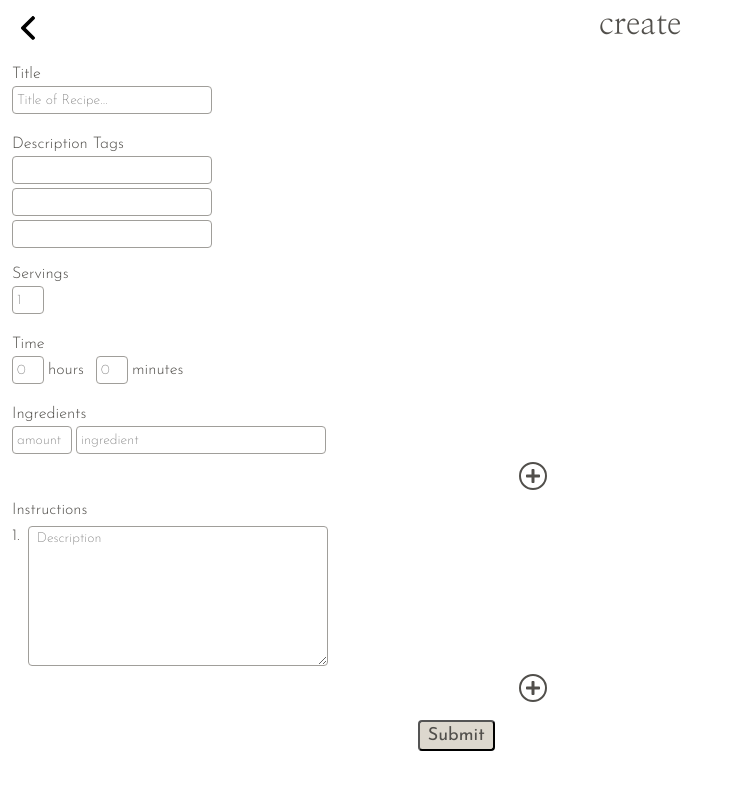
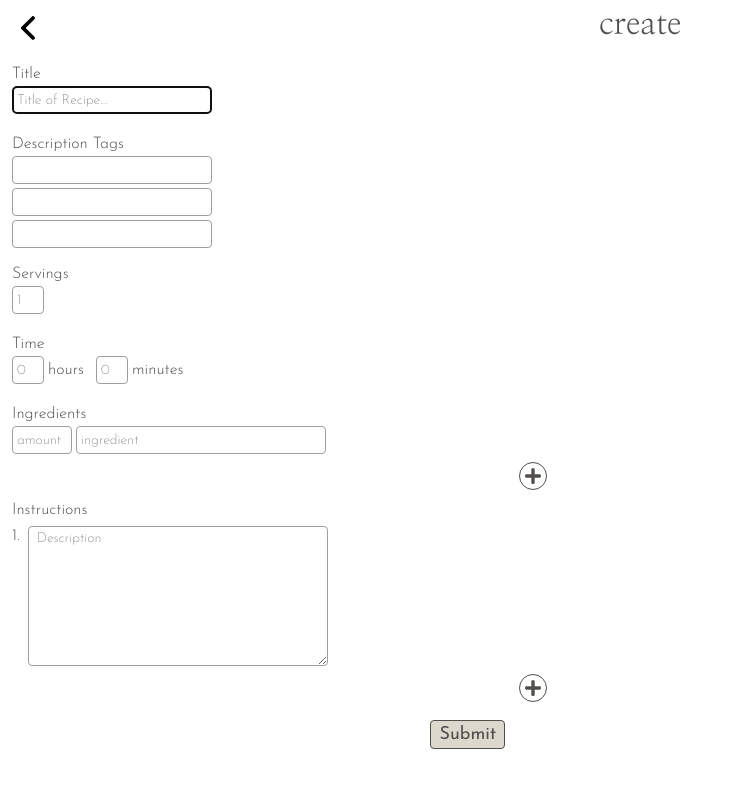
Before and after one commit to carolinstuhr/capstone-project, a React (Create React App) app in the folder frontend/: page /create in a window 1280 px wide. Shown: the top 790 px of the page, without its empty margins (0-731 px from the left). Built offline with nearby package versions, Linux system fonts and the light colour scheme.

Commit message:
Create autofocus for new lines

```diff
--- a/frontend/src/CreateRecipe/CreateRecipe.js
+++ b/frontend/src/CreateRecipe/CreateRecipe.js
@@ -1,15 +1,18 @@
-import React, { useState, useEffect } from 'react'
+import React, { useState, useEffect, useRef } from 'react'
 import styled from 'styled-components/macro'
 import InstructionsSection from './InstructionsSection'
 import { FaPlus } from 'react-icons/fa'
 import IngredientsSection from './IngredientsSection'
+import { Redirect } from 'react-router-dom'
 
 export default function CreateRecipe({ recipes, setRecipes }) {
   const [ingredientsNumber, setIngredientsNumber] = useState(1)
   const [instructionsNumber, setInstructionsNumber] = useState(1)
+  const titleRef = useRef()
   useEffect(() => {
     setInstructionsNumber(2)
     setIngredientsNumber(2)
+    titleRef.current.focus()
   }, [])
   const [formData, setFormData] = useState({
     title: '',
@@ -56,6 +59,11 @@ export default function CreateRecipe({ recipes, setRecipes }) {
   const [maxIngredients, setMaxIngredients] = useState(false)
   const [maxInstructions, setMaxInstructions] = useState(false)
 
+  const [recipeSaved, setRecipeSaved] = useState(false)
+  if (recipeSaved === true) {
+    return <Redirect exact to="/" />
+  }
+
   return (
     <MainStyled>
       <FormStyled onSubmit={saveNewRecipetoLocalStorage}>
@@ -69,6 +77,7 @@ export default function CreateRecipe({ recipes, setRecipes }) {
           value={formData.title}
           minLength="2"
           maxLength="40"
+          ref={titleRef}
         />
         <LabelStyled htmlFor="tags">Description Tags</LabelStyled>
         <TagsInput
@@ -160,6 +169,7 @@ export default function CreateRecipe({ recipes, setRecipes }) {
       </FormStyled>
     </MainStyled>
   )
+
   function saveNewRecipetoLocalStorage(event) {
     event.preventDefault()
     let newRecipe = {
@@ -206,11 +216,13 @@ export default function CreateRecipe({ recipes, setRecipes }) {
       isFavourite: true,
     }
     setRecipes([...recipes, newRecipe])
+    setRecipeSaved(true)
   }
 
   function storeInput(event) {
     setFormData({ ...formData, [event.target.name]: event.target.value })
   }
+
   function addIngredientsLine() {
     setIngredientsNumber(ingredientsNumber + 1)
     return ingredients.length < 3
@@ -232,6 +244,7 @@ export default function CreateRecipe({ recipes, setRecipes }) {
             />,
           ])
   }
+
   function addInstructionsLine() {
     setInstructionsNumber(instructionsNumber + 1)
     return instructions.length < 3
@@ -254,6 +267,7 @@ export default function CreateRecipe({ recipes, setRecipes }) {
           ])
   }
 }
+
 const InstructionsButton = styled(FaPlus)`
   height: 28px;
   width: 28px;
@@ -261,7 +275,7 @@ const InstructionsButton = styled(FaPlus)`
   color: #514f4b;
   padding: 4px;
   background: white;
-  border: 2px solid #514f4b;
+  border: 1px solid #514f4b;
   border-radius: 24px;
   display: block;
   margin-left: 40%;
@@ -273,7 +287,7 @@ const IngredientsButton = styled(FaPlus)`
   color: #514f4b;
   padding: 4px;
   background: white;
-  border: 2px solid #514f4b;
+  border: 1px solid #514f4b;
   border-radius: 24px;
   display: block;
   margin-left: 40%;
@@ -357,7 +371,7 @@ const ButtonWrapper = styled.div`
 
 const ButtonStyled = styled.button`
   position: absolute;
-  left: 32%;
+  left: 33%;
   margin-top: 18px;
   margin-bottom: 18px;
   font-family: 'Josefin Sans', sans-serif;
@@ -366,5 +380,6 @@ const ButtonStyled = styled.button`
   background: rgba(221, 216, 206, 1);
   padding: 4px 8px;
   border-radius: 4px;
+  border: 1px solid #514f4b;
   color: #514f4b;
 `
--- a/frontend/src/CreateRecipe/IngredientsSection.js
+++ b/frontend/src/CreateRecipe/IngredientsSection.js
@@ -1,11 +1,12 @@
-import React from 'react'
+import React, { useRef, useEffect } from 'react'
 import styled from 'styled-components/macro'
 
-export default function IngredientsSection({
-  storeInput,
-  ingredientsNumber,
-  formData,
-}) {
+export default function IngredientsSection({ storeInput, ingredientsNumber }) {
+  useEffect(() => {
+    inputRef.current.focus()
+  }, [])
+  const inputRef = useRef()
+
   return (
     <section>
       <IngredientsAmountInput
@@ -15,6 +16,7 @@ export default function IngredientsSection({
         name={`ingredientsamount${ingredientsNumber}`}
         maxLength="12"
         placeholder="amount"
+        ref={inputRef}
       />
       <IngredientsNameInput
         type="text"
--- a/frontend/src/CreateRecipe/InstructionsSection.js
+++ b/frontend/src/CreateRecipe/InstructionsSection.js
@@ -1,10 +1,15 @@
-import React from 'react'
+import React, { useRef, useEffect } from 'react'
 import styled from 'styled-components/macro'
 
 export default function InstructionsSection({
   storeInput,
   instructionsNumber,
 }) {
+  const instructionsRef = useRef()
+  useEffect(() => {
+    instructionsRef.current.focus()
+  }, [])
+
   return (
     <InstructionsPart>
       <InstructionsNumber>{instructionsNumber}. </InstructionsNumber>
@@ -17,6 +22,7 @@ export default function InstructionsSection({
         name={`instruction${instructionsNumber}`}
         minLength="5"
         maxLength="200"
+        ref={instructionsRef}
       />
     </InstructionsPart>
   )
```
